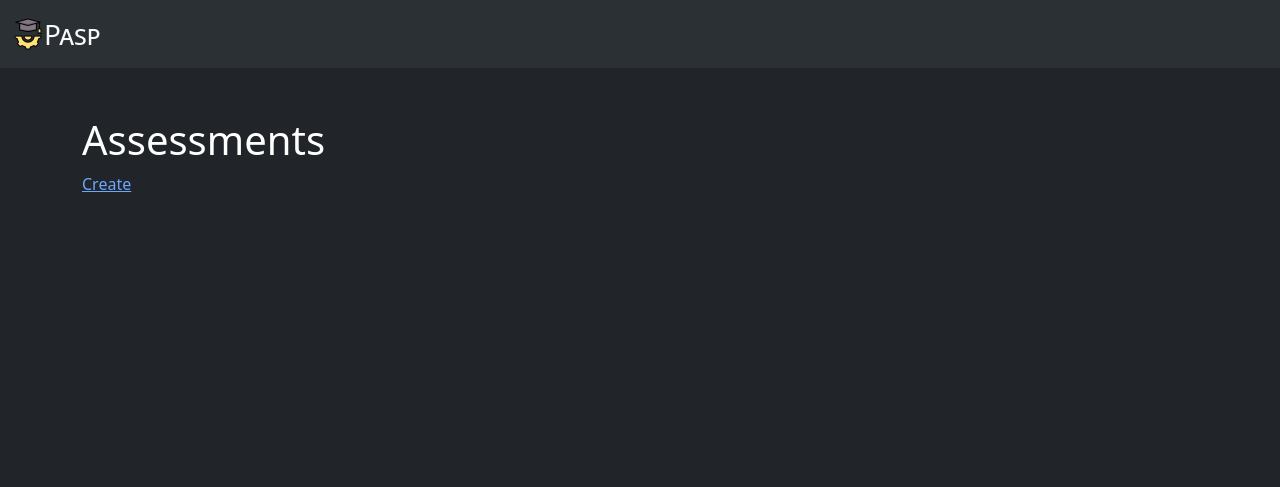
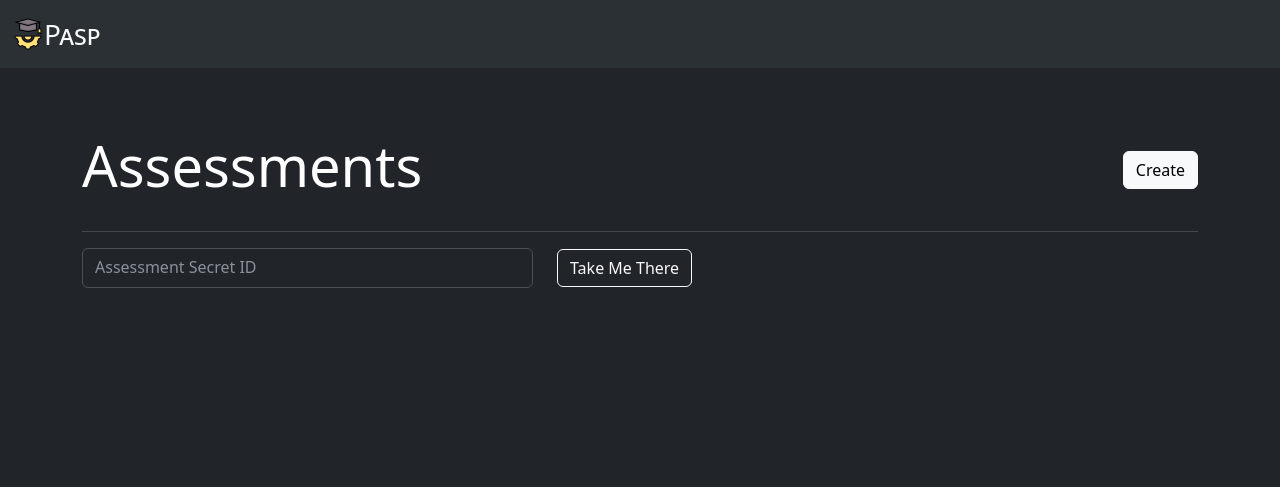
Before and after one commit to ntholi/pasp, a Django app: page /assessments/ in a window 1280 px wide. Shown: the top 487 px of the page. Run offline with Django 4.2, Linux system fonts and the light colour scheme; some libraries are stand-ins or nearby versions.

Commit message:
add textfield for assessment id

```diff
--- a/assessments/templates/assessments/index.html
+++ b/assessments/templates/assessments/index.html
@@ -1,5 +1,30 @@
 {% extends 'base/base.html' %}
+
+
 {% block content %}
-    <h1>Assessments</h1>
-    <a href="{% url 'assessments:create' %}">Create</a>
+    <div class="d-flex justify-content-between flex-wrap flex-md-nowrap align-items-center pt-3 pb-2 mb-3">
+        <h1 class="display-4">Assessments</h1>
+        <a class="btn btn-light" href="{% url 'assessments:create' %}">Create</a>
+    </div>
+    <hr />
+    <div class="row align-items-center">
+        <div class="col-md-5">
+            <input type="email" class="form-control pb-2" placeholder="Assessment Secret ID">
+        </div>
+        <div class="col-md-4">
+            <button type="button" class="btn btn-outline-light">Take Me There</button>
+        </div>
+    </div>
 {% endblock %}
+
+{% block scripts %}
+<script>
+    const secretId = document.querySelector('input');
+    const button = document.querySelector('button');
+    button.addEventListener('click', () => {
+        if (secretId.value){
+            window.location.href = `/assessments/${secretId.value}`;
+        }
+    });
+</script>
+{% endblock %}
```
